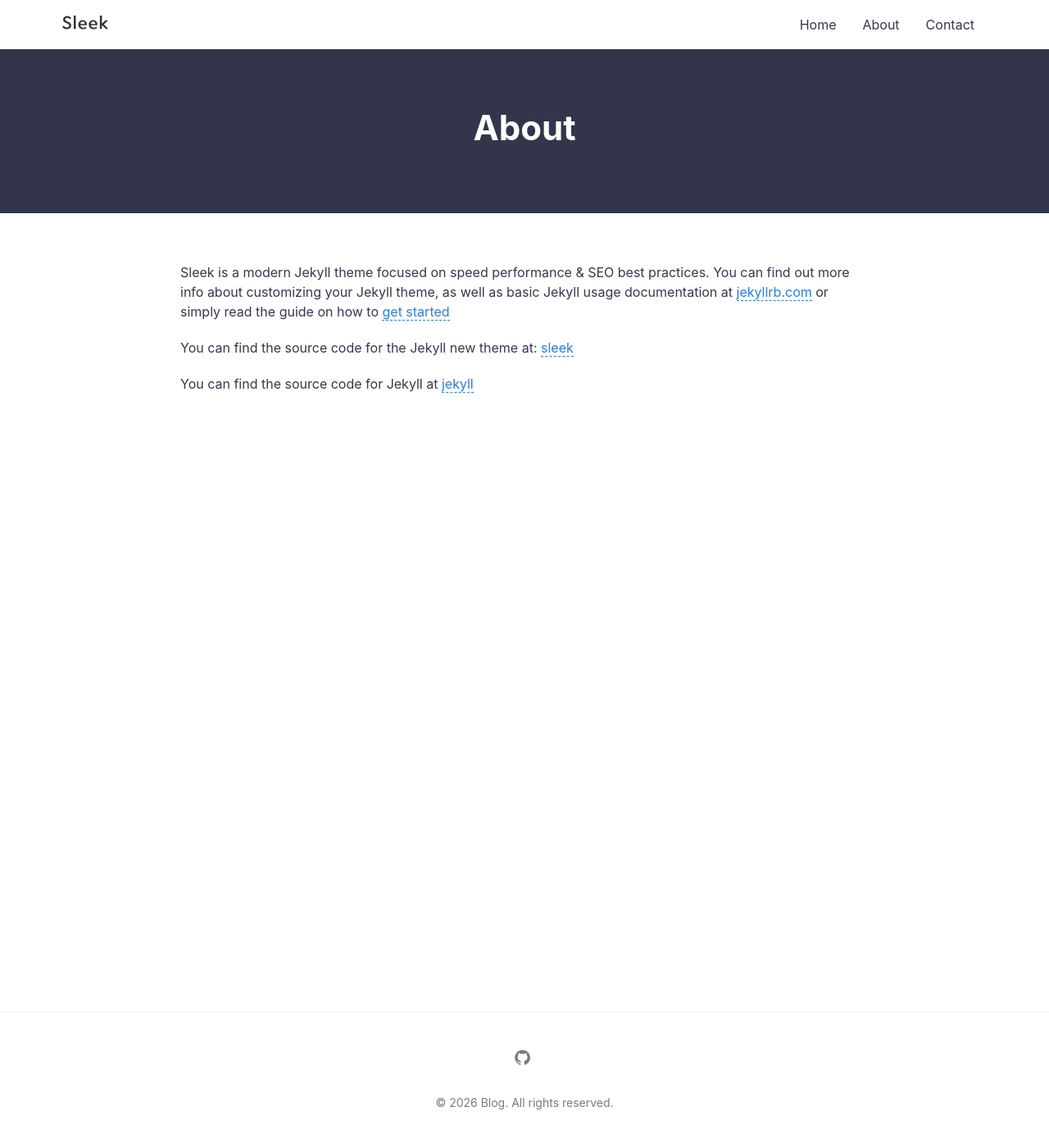
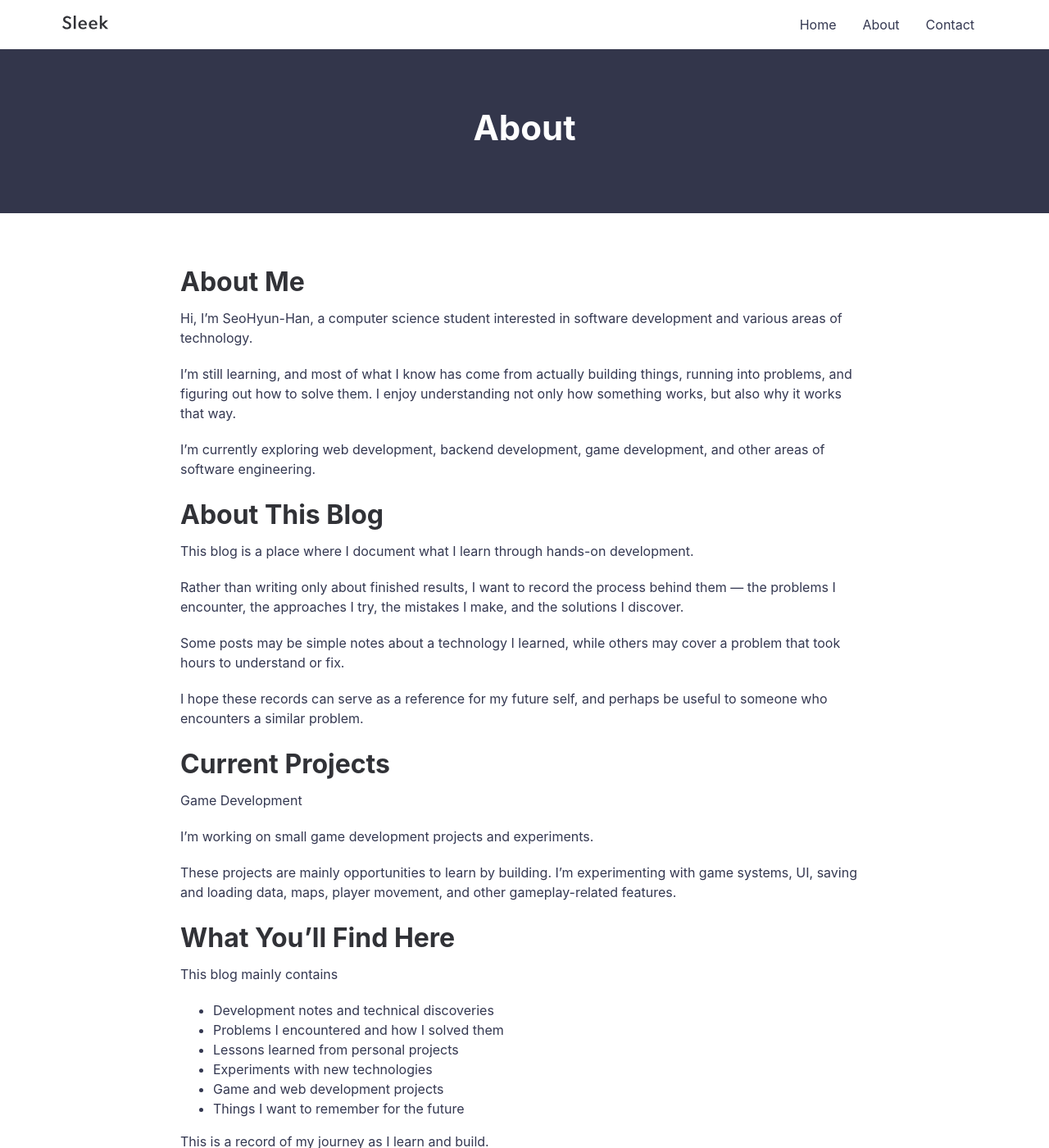
Before and after one commit to Monster1365/blog, a Jekyll site: the page built from about.md, in a window 1280 px wide and 1400 px high. Shown: the whole window at 82% size. Built offline with Jekyll 4.4.1, drawn with Linux system fonts in a browser that asks for light colours.

Commit message:
change about page

```diff
--- a/_config.yml
+++ b/_config.yml
@@ -10,7 +10,7 @@ url: "https://monster1365.github.io/" # the base hostname & protocol for your si
 
 # SEO PLUGIN
 social:
-  name: Your Name
+  name: SeoHyun Han
   links:
     - https://www.linkedin.com/in/BenBalter
     - https://github.com/Monster1365
@@ -22,7 +22,7 @@ navigation: # Navigation links
   - { name: "Contact", link: "/contact" }
 
 tagline: >
-  Modern Jekyll theme focused on speed performance &amp; SEO best practices
+  Documenting what I learn, build, and discover through hands-on development.
 
 hero_img: posts/sleek_lg.jpg # Main background image: use the path from /assets/img/ => This will output /assets/img/posts/sleek_lg.jpg
 
--- a/about.md
+++ b/about.md
@@ -4,10 +4,41 @@ title: About
 permalink: /about/
 ---
 
-Sleek is a modern Jekyll theme focused on speed performance & SEO best practices. You can find out more info about customizing your Jekyll theme, as well as basic Jekyll usage documentation at [jekyllrb.com](http://jekyllrb.com/) or simply read the guide on how to [get started](/getting-started)
+# About Me
 
-You can find the source code for the Jekyll new theme at:
-[sleek](https://github.com/janczizikow/sleek)
+Hi, I’m SeoHyun-Han, a computer science student interested in software development and various areas of technology.
 
-You can find the source code for Jekyll at
-[jekyll](https://github.com/jekyll/jekyll)
+I’m still learning, and most of what I know has come from actually building things, running into problems, and figuring out how to solve them. I enjoy understanding not only how something works, but also why it works that way.
+
+I’m currently exploring web development, backend development, game development, and other areas of software engineering.
+
+# About This Blog
+
+This blog is a place where I document what I learn through hands-on development.
+
+Rather than writing only about finished results, I want to record the process behind them — the problems I encounter, the approaches I try, the mistakes I make, and the solutions I discover.
+
+Some posts may be simple notes about a technology I learned, while others may cover a problem that took hours to understand or fix.
+
+I hope these records can serve as a reference for my future self, and perhaps be useful to someone who encounters a similar problem.
+
+# Current Projects
+
+Game Development
+
+I’m working on small game development projects and experiments.
+
+These projects are mainly opportunities to learn by building. I’m experimenting with game systems, UI, saving and loading data, maps, player movement, and other gameplay-related features.
+
+# What You’ll Find Here
+
+This blog mainly contains
+
+- Development notes and technical discoveries
+- Problems I encountered and how I solved them
+- Lessons learned from personal projects
+- Experiments with new technologies
+- Game and web development projects
+- Things I want to remember for the future
+
+This is a record of my journey as I learn and build.
```
